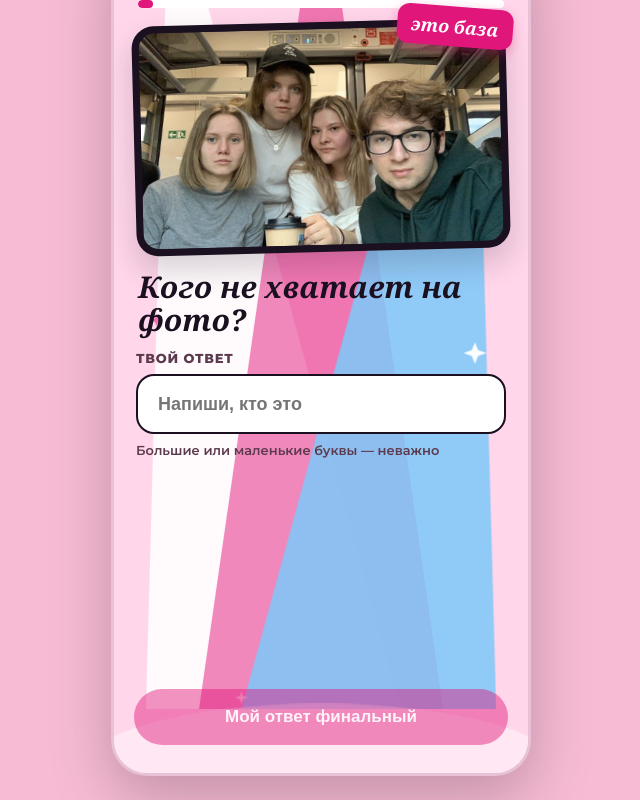
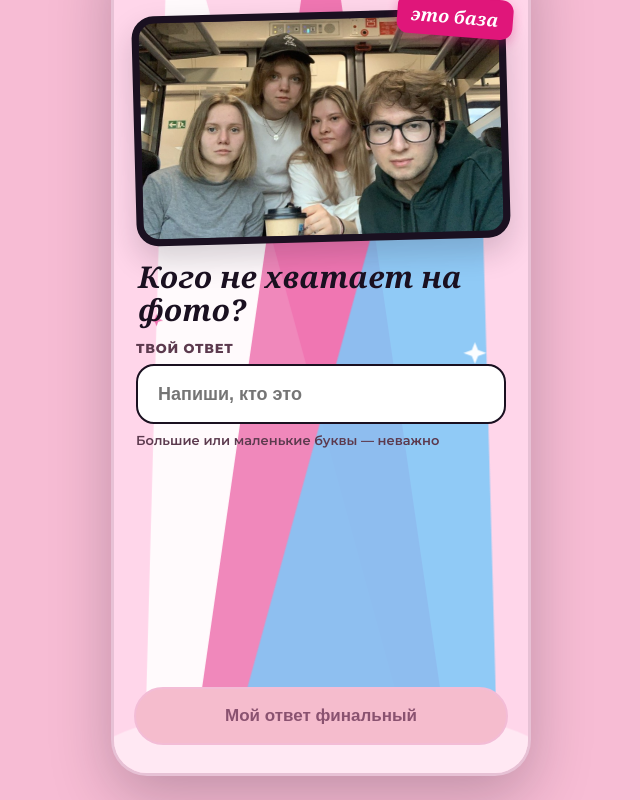
Before and after one commit to rbuinytska/nikita-quiz, a React (Vite) app: page / in a window 1280 px wide. Both pictures are taken after a click on the button "Погнали". Shown: the part 92-892 px from the top of the page, without its empty margins (319-959 px from the left). Built offline with nearby package versions, Linux system fonts and the light colour scheme; a web font is replaced by a local one.

Commit message:
Fix button appearance: opaque disabled state, proper bottom safe-area margin, prevent background beam overlap

```diff
--- a/src/components/QuestionScreen.tsx
+++ b/src/components/QuestionScreen.tsx
@@ -96,7 +96,7 @@ export const QuestionScreen: React.FC<QuestionScreenProps> = ({
         boxSizing: 'border-box',
         background: '#FFD6EA',
         color: '#1A1020',
-        padding: '38px 20px 28px',
+        padding: '28px 20px calc(28px + env(safe-area-inset-bottom, 16px))',
         display: 'flex',
         flexDirection: 'column',
         gap: '14px',
@@ -573,7 +573,7 @@ export const QuestionScreen: React.FC<QuestionScreenProps> = ({
 
       {/* Bottom Submit Button (for non-voice questions) */}
       {question.type !== 'voice' && (
-        <div style={{ zIndex: 2, paddingTop: '10px' }}>
+        <div style={{ zIndex: 10, paddingTop: '14px', flexShrink: 0 }}>
           {question.type === 'hidden_photo_text' && photoRevealed ? (
             <button
               type="button"
@@ -586,13 +586,14 @@ export const QuestionScreen: React.FC<QuestionScreenProps> = ({
                 display: 'flex',
                 alignItems: 'center',
                 justifyContent: 'center',
-                height: '56px',
+                height: '58px',
                 borderRadius: '999px',
                 border: 0,
                 background: '#E0167A',
                 color: '#FFFFFF',
                 fontWeight: 800,
                 fontSize: '17px',
+                boxShadow: '0 8px 24px rgba(224, 22, 122, 0.35)',
               }}
             >
               Дальше
@@ -623,24 +624,46 @@ export const QuestionScreen: React.FC<QuestionScreenProps> = ({
                 display: 'flex',
                 alignItems: 'center',
                 justifyContent: 'center',
-                height: '56px',
+                height: '58px',
                 borderRadius: '999px',
-                border: 0,
-                background: '#E0167A',
-                color: '#FFFFFF',
+                border: (
+                  (question.type === 'text' || question.type === 'hidden_photo_text') && !textInput.trim()
+                ) || (
+                  question.type === 'choice' && selectedChoice === null
+                ) || (
+                  question.type === 'match' && Object.keys(question.pairs || {}).some((p) => matchPairs[p] === undefined)
+                ) ? '2px solid #F3BCD6' : 0,
+                background: (
+                  (question.type === 'text' || question.type === 'hidden_photo_text') && !textInput.trim()
+                ) || (
+                  question.type === 'choice' && selectedChoice === null
+                ) || (
+                  question.type === 'match' && Object.keys(question.pairs || {}).some((p) => matchPairs[p] === undefined)
+                ) ? '#F5BCCD' : '#E0167A',
+                color: (
+                  (question.type === 'text' || question.type === 'hidden_photo_text') && !textInput.trim()
+                ) || (
+                  question.type === 'choice' && selectedChoice === null
+                ) || (
+                  question.type === 'match' && Object.keys(question.pairs || {}).some((p) => matchPairs[p] === undefined)
+                ) ? '#8A5270' : '#FFFFFF',
                 fontWeight: 800,
                 fontSize: '17px',
-                opacity:
+                boxShadow: (
                   (question.type === 'text' || question.type === 'hidden_photo_text') && !textInput.trim()
-                    ? 0.45
-                    : question.type === 'choice' && selectedChoice === null
-                    ? 0.45
-                    : question.type === 'match' &&
-                      Object.keys(question.pairs || {}).some((p) => matchPairs[p] === undefined)
-                    ? 0.45
-                    : 1,
-                cursor: 'pointer',
-                transition: 'opacity 0.2s ease',
+                ) || (
+                  question.type === 'choice' && selectedChoice === null
+                ) || (
+                  question.type === 'match' && Object.keys(question.pairs || {}).some((p) => matchPairs[p] === undefined)
+                ) ? 'none' : '0 8px 24px rgba(224, 22, 122, 0.35)',
+                cursor: (
+                  (question.type === 'text' || question.type === 'hidden_photo_text') && !textInput.trim()
+                ) || (
+                  question.type === 'choice' && selectedChoice === null
+                ) || (
+                  question.type === 'match' && Object.keys(question.pairs || {}).some((p) => matchPairs[p] === undefined)
+                ) ? 'not-allowed' : 'pointer',
+                transition: 'all 0.2s ease',
               }}
             >
               Мой ответ финальный
--- a/src/components/StageBackground.tsx
+++ b/src/components/StageBackground.tsx
@@ -21,7 +21,7 @@ export const StageBackground: React.FC<StageBackgroundProps> = ({
         position: 'absolute',
         left: 0,
         top: 0,
-        zIndex: 0,
+        zIndex: -1,
         pointerEvents: 'none',
       }}
     >
```
Also changed, not shown: src/utils/assets.ts (line endings or trailing spaces).
